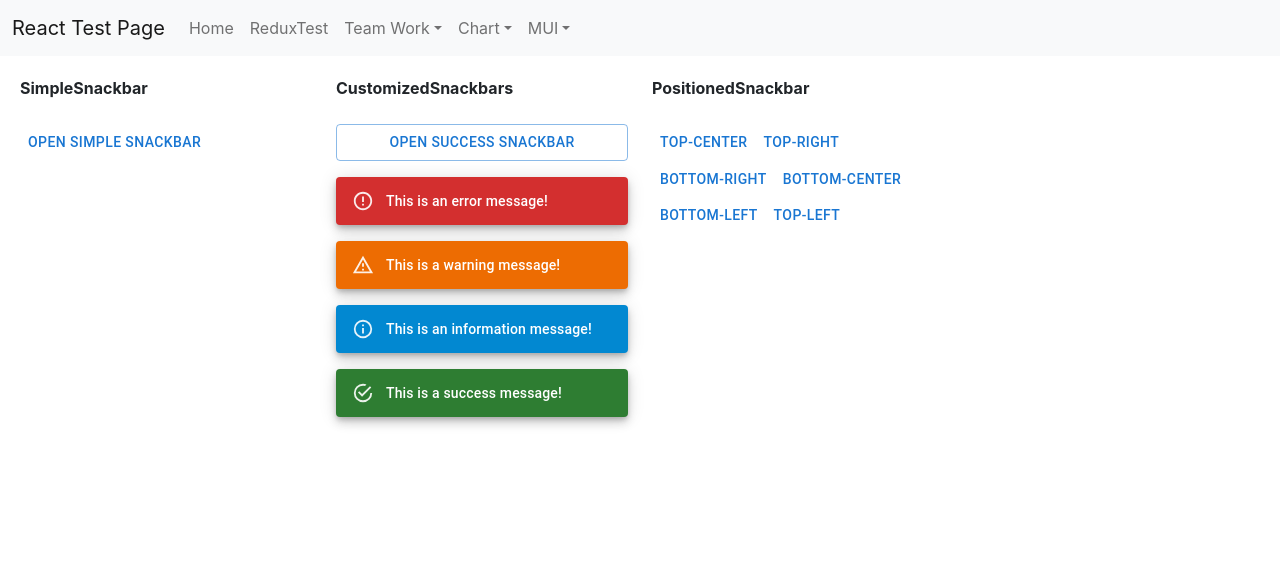
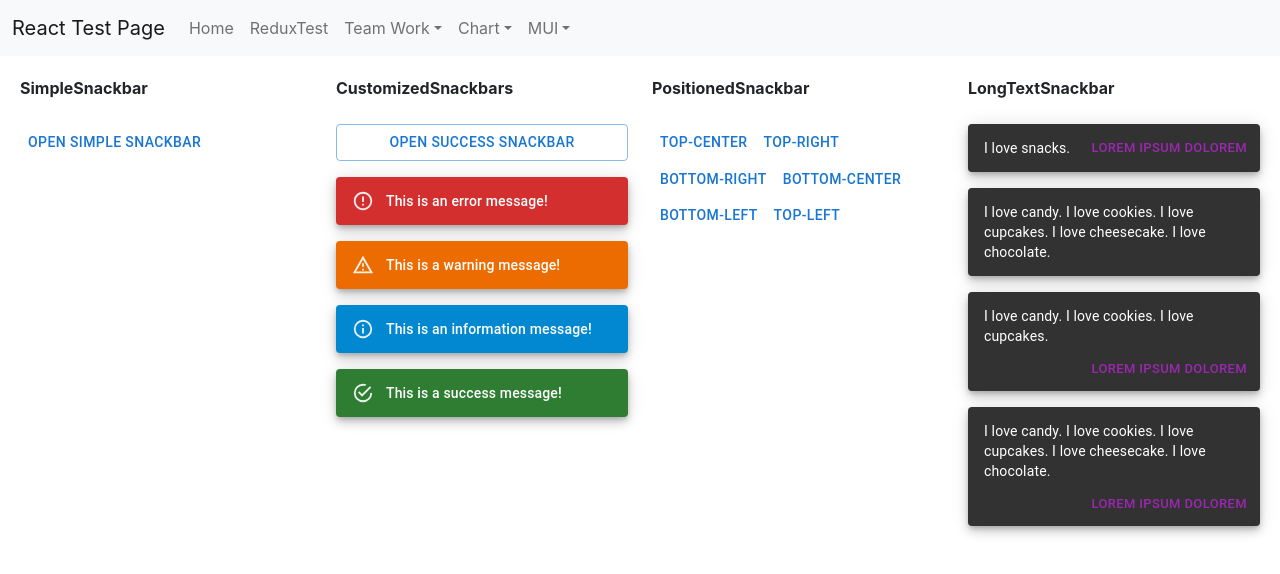
Before and after one commit to jinseok1306/React-Test, a React (Create React App) app in the folder ReactProject/client_app/: page /MUI/SnackbarPage in a window 1280 px wide. Shown: the top 574 px of the page. Built offline with nearby package versions, Linux system fonts and the light colour scheme.

Commit message:
MUI LongTextSnackbar 테스트 완료

```diff
--- /dev/null
+++ b/ReactProject/client_app/src/components/Snackbar/LongTextSnackbar.tsx
@@ -0,0 +1,35 @@
+import * as React from 'react';
+import Button from '@mui/material/Button';
+import Stack from '@mui/material/Stack';
+import SnackbarContent from '@mui/material/SnackbarContent';
+
+const action = (
+    <Button color="secondary" size="small">
+        lorem ipsum dolorem
+    </Button>
+);
+
+export default function LongTextSnackbar() {
+    return (
+        <Stack spacing={2} sx={{ maxWidth: 600 }}>
+            <SnackbarContent message="I love snacks." action={action} />
+            <SnackbarContent
+                message={
+                    'I love candy. I love cookies. I love cupcakes. \
+          I love cheesecake. I love chocolate.'
+                }
+            />
+            <SnackbarContent
+                message="I love candy. I love cookies. I love cupcakes."
+                action={action}
+            />
+            <SnackbarContent
+                message={
+                    'I love candy. I love cookies. I love cupcakes. \
+          I love cheesecake. I love chocolate.'
+                }
+                action={action}
+            />
+        </Stack>
+    );
+}
--- a/ReactProject/client_app/src/pages/MUI/SnackbarPage.tsx
+++ b/ReactProject/client_app/src/pages/MUI/SnackbarPage.tsx
@@ -1,10 +1,10 @@
 import React, { useCallback, useState } from "react";
 import Menu from '../../components/Menu';
 import Grid from '@mui/material/Grid';
-import Variants from '../../components/Skeleton/Variants';
 import SimpleSnackbar from '../../components/Snackbar/SimpleSnackbar';
 import CustomizedSnackbars from '../../components/Snackbar/CustomizedSnackbars';
 import PositionedSnackbar from '../../components/Snackbar/PositionedSnackbar';
+import LongTextSnackbar from '../../components/Snackbar/LongTextSnackbar';
 
 const SnackbarPage = () => {
     return (
@@ -24,6 +24,10 @@ const SnackbarPage = () => {
                         <b>PositionedSnackbar</b><div>&nbsp;</div>
                         <PositionedSnackbar />
                     </Grid>
+                    <Grid item xs={3}>
+                        <b>LongTextSnackbar</b><div>&nbsp;</div>
+                        <LongTextSnackbar />
+                    </Grid>
                 </Grid>
             </div>
         </div>
```
Also changed, not shown: 1 other file (tests, documents, lock files or other folders).
